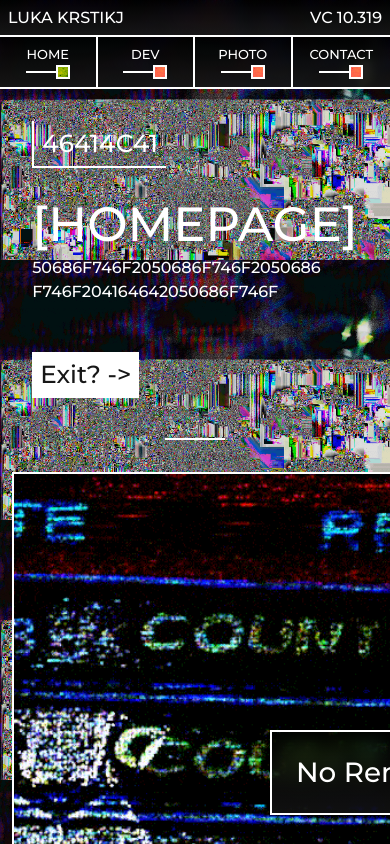
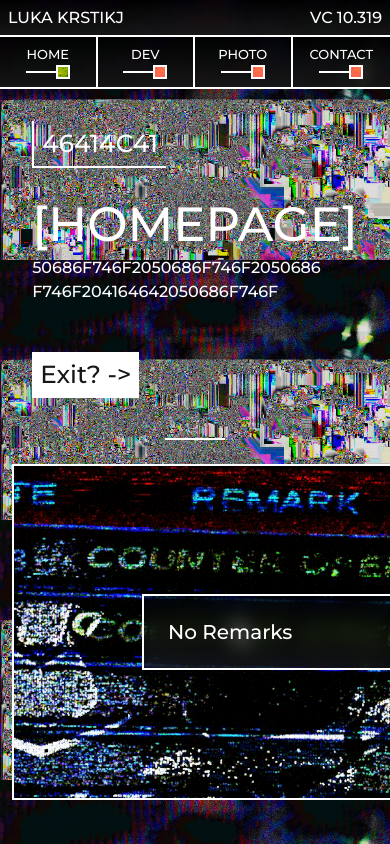
Before and after one commit to lukakrstik/lukakrstik, an Angular app: page /Home in a window 390 px wide. Shown: the top 844 px of the page. Built offline with nearby package versions, Linux system fonts and the light colour scheme.

Commit message:
Homepage update 2

```diff
--- a/src/app/dashboard/dashboard.component.html
+++ b/src/app/dashboard/dashboard.component.html
@@ -10,7 +10,7 @@
     </div>
   </div>
   <div class="line"></div>
-  <div class="position-relative w-fit gifContainer border-2 border-white my-8 align-self-center flex flex-column">
-    <h1 class="frostedDash m-64 p-4 text-white border-white">No Remarks</h1>
+  <div class="position-relative w-fit gifContainer border-2 border-white my-4 align-self-center flex flex-column">
+    <h5 class="frostedDash  m-32 md:m-64 p-4 text-white border-white">No Remarks</h5>
   </div>
 </div>
```
